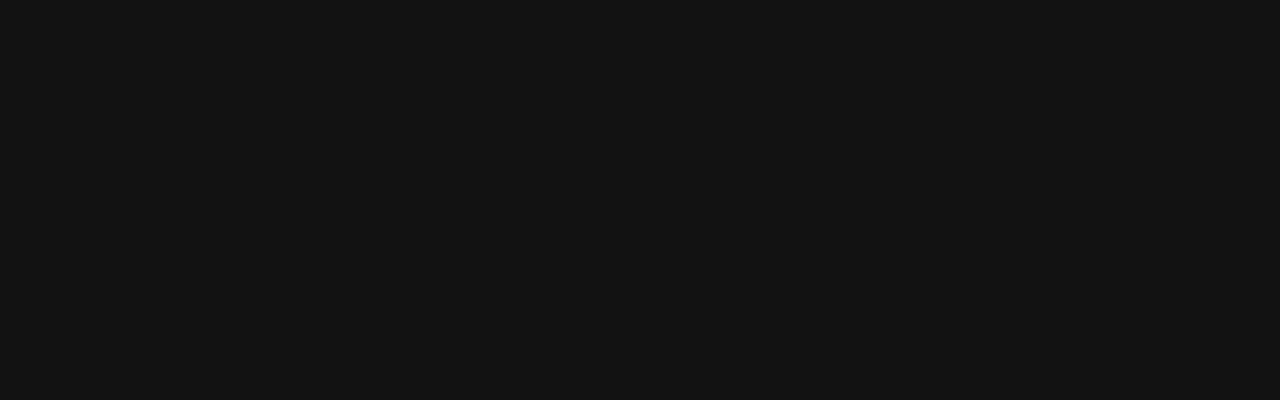
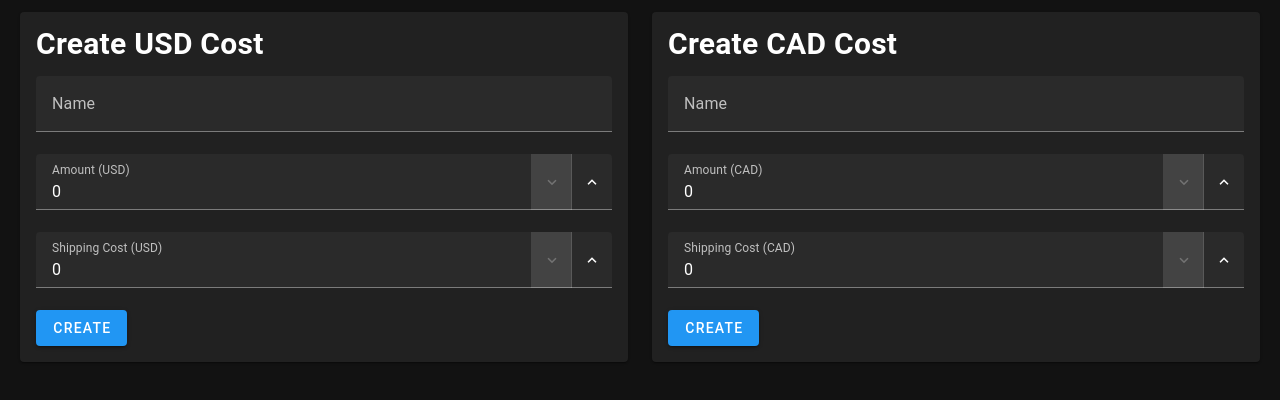
Before and after one commit to IanTapply22/Budget-Management, a Vue app: page / in a window 1280 px wide. Shown: the top 400 px of the page. Built offline with nearby package versions, Linux system fonts and the light colour scheme.

Commit message:
Start creating the system to create costs and to displays them

```diff
--- a/src/components.d.ts
+++ b/src/components.d.ts
@@ -8,6 +8,7 @@ export {}
 declare module 'vue' {
   export interface GlobalComponents {
     AppFooter: typeof import('./components/AppFooter.vue')['default']
+    CostCreator: typeof import('./components/CostCreator.vue')['default']
     HelloWorld: typeof import('./components/HelloWorld.vue')['default']
     RouterLink: typeof import('vue-router')['RouterLink']
     RouterView: typeof import('vue-router')['RouterView']
--- /dev/null
+++ b/src/components/CostCreator.vue
@@ -0,0 +1,107 @@
+<template>
+    <v-col class="ml-2" cols="12" md="12">
+        <v-row>
+            <v-col>
+                <v-card width="100%">
+                    <v-card-title>
+                        <h2>Create USD Cost</h2>
+                    </v-card-title>
+                    <v-card-text>
+                        <v-form>
+                            <v-text-field v-model="usdName" label="Name" required></v-text-field>
+                            <v-number-input v-model="usdAmount" label="Amount (USD)" required :min=0></v-number-input>
+                            <v-number-input v-model="usdShippingCost" label="Shipping Cost (USD)" required
+                                :min=0></v-number-input>
+                            <v-btn @click="createUsdCost()" color="primary">
+                                Create
+                            </v-btn>
+                        </v-form>
+                    </v-card-text>
+                </v-card>
+            </v-col>
+            <v-col class="mr-4">
+                <v-card width="100%">
+                    <v-card-title>
+                        <h2>Create CAD Cost</h2>
+                    </v-card-title>
+                    <v-card-text>
+                        <v-form>
+                            <v-text-field v-model="cadName" label="Name" required></v-text-field>
+                            <v-number-input v-model="cadAmount" label="Amount (CAD)" required :min=0></v-number-input>
+                            <v-number-input v-model="cadShippingCost" label="Shipping Cost (CAD)" required
+                                :min=0></v-number-input>
+                            <v-btn @click="createCadCost()" color="primary">
+                                Create
+                            </v-btn>
+                        </v-form>
+                    </v-card-text>
+                </v-card>
+            </v-col>
+        </v-row>
+        <v-row class="ml-3 mt-12">
+            <v-row>
+                <v-card v-for="cost in budget.usdCosts" :key="cost.name">
+                    <v-card-title>
+                        <h2>{{  cost.name }}</h2>
+                    </v-card-title>
+                    <v-card-text>
+                        <p>{{ cost.name }}</p>
+                        <p>{{ cost.amount }}</p>
+                        <p>{{ cost.shippingCost }}</p>
+                    </v-card-text>
+                </v-card>
+            </v-row>
+            <v-row>
+                <v-card v-for="cost in budget.cadCosts" :key="cost.name">
+                    <v-card-title>
+                        <h2>{{  cost.name }}</h2>
+                    </v-card-title>
+                    <v-card-text>
+                        <p>{{ cost.name }}</p>
+                        <p>{{ cost.amount }}</p>
+                        <p>{{ cost.shippingCost }}</p>
+                    </v-card-text>
+                </v-card>
+            </v-row>
+        </v-row>
+    </v-col>
+</template>
+
+<script>
+import { useBudgetStore } from '@/stores/budget';
+
+export default {
+    data() {
+        return {
+            budget: useBudgetStore(),
+            usdName: '',
+            cadName: '',
+            usdAmount: 0,
+            cadAmount: 0,
+            usdShippingCost: 0,
+            cadShippingCost: 0,
+        }
+    },
+    methods: {
+        createUsdCost() {
+            this.budget.addUsdCost({
+                name: this.usdName,
+                amount: this.usdAmount,
+                shippingCost: this.usdShippingCost,
+            });
+        },
+        createCadCost() {
+            this.budget.addCadCost({
+                name: this.cadName,
+                amount: this.cadAmount,
+                shippingCost: this.cadShippingCost,
+            });
+        },
+        reset() {
+            this.usdName = '';
+            this.usdAmount = 0;
+            this.usdShippingCost = 0;
+        }
+    }
+}
+</script>
--- a/src/pages/index.vue
+++ b/src/pages/index.vue
@@ -1,5 +1,5 @@
 <template>
-
+  <CostCreator />
 </template>
 
 <script lang="ts">
--- /dev/null
+++ b/src/pages/settings.vue
@@ -0,0 +1,7 @@
+<template>
+    <div>
+        <h1>Settings</h1>
+        <p>Here you can change your budget settings.</p>
+        <p>Coming soon...</p>
+    </div>
+</template>
--- a/src/plugins/vuetify.ts
+++ b/src/plugins/vuetify.ts
@@ -11,9 +11,14 @@ import 'vuetify/styles'
 // Composables
 import { createVuetify } from 'vuetify'
 
+import { VNumberInput } from 'vuetify/labs/components'
+
 // https://vuetifyjs.com/en/introduction/why-vuetify/#feature-guides
 export default createVuetify({
   theme: {
     defaultTheme: 'dark',
   },
+  components: {
+    VNumberInput,
+  },
 })
--- /dev/null
+++ b/src/stores/budget.ts
@@ -0,0 +1,75 @@
+// Utilities
+import { defineStore } from 'pinia'
+
+export const useBudgetStore = defineStore('budget', {
+  state: () => ({
+    cadTaxRate: 0.13, // The tax rate in Canada
+
+    hourlyWage: 0, // Calculated in CAD
+    hoursPerWeek: 40, // How many hours per week
+    paySchedule: 2, // The pay period in weeks (every __ weeks is pay)
+    payTaxPercentage: 0, // Percentage of tax on the pay every 2 weeks
+    percentageToSpending: 0, // Percentage of our made money to spend as a percent
+    percentageToSaving: 0, // Percentage of our made money to save as a percent
+
+    cadCosts: [] as CadCost[], // The lists of cad costs loaded into the app
+    usdCosts: [] as UsdCost[], // The list of costs the user has added to the app
+  }),
+  actions: {
+    setCadTaxRate(rate: number) {
+      this.cadTaxRate = rate
+    },
+    setHourlyWage(wage: number) {
+      this.hourlyWage = wage
+    },
+    setHoursPerWeek(hours: number) {
+      this.hoursPerWeek = hours
+    },
+    setPaySchedule(schedule: number) {
+      this.paySchedule = schedule
+    },
+    setPayTaxPercentage(percentage: number) {
+      this.payTaxPercentage = percentage
+    },
+    setPercentageToSpending(percentage: number) {
+      this.percentageToSpending = percentage
+    },
+    setPercentageToSaving(percentage: number) {
+      this.percentageToSaving = percentage
+    },
+    setCadCosts(costs: CadCost[]) {
+      this.cadCosts = costs
+    },
+    setUsdCosts(usdCosts: UsdCost[]) {
+      this.usdCosts = usdCosts
+    },
+    addCadCost(cost: CadCost) {
+      this.cadCosts.push(cost)
+    },
+    addUsdCost(cost: UsdCost) {
+      this.usdCosts.push(cost)
+    },
+    removeCadCost(index: number) {
+      this.cadCosts.splice(index, 1)
+    },
+    removeUsdCost(index: number) {
+      this.usdCosts.splice(index, 1)
+    },
+    removeCadCostByName(name: string) {
+      this.cadCosts = this.cadCosts.filter((cost) => cost.name !== name)
+    },
+    removeUsdCostByName(name: string) {
+      this.usdCosts = this.usdCosts.filter((cost) => cost.name !== name)
+    },
+    clearUsdCosts() {
+      this.usdCosts = []
+    },
+    clearCadCosts() {
+      this.cadCosts = []
+    },
+    clearCosts() {
+      this.clearUsdCosts()
+      this.clearCadCosts()
+    },
+  },
+})
--- a/src/typed-router.d.ts
+++ b/src/typed-router.d.ts
@@ -19,5 +19,6 @@ declare module 'vue-router/auto-routes' {
    */
   export interface RouteNamedMap {
     '/': RouteRecordInfo<'/', '/', Record<never, never>, Record<never, never>>,
+    '/settings': RouteRecordInfo<'/settings', '/settings', Record<never, never>, Record<never, never>>,
   }
 }
--- /dev/null
+++ b/src/types/CadCost.ts
@@ -0,0 +1,5 @@
+interface CadCost {
+    name: String;
+    amount: Number;
+    shippingCost: Number;
+}
--- /dev/null
+++ b/src/types/UsdCost.ts
@@ -0,0 +1,5 @@
+interface UsdCost {
+    name: String;
+    amount: Number;
+    shippingCost: Number;
+}
```
Also changed, not shown: src/stores/app.ts (deleted, +0 -8 lines), src/assets/logo.png (deleted).
